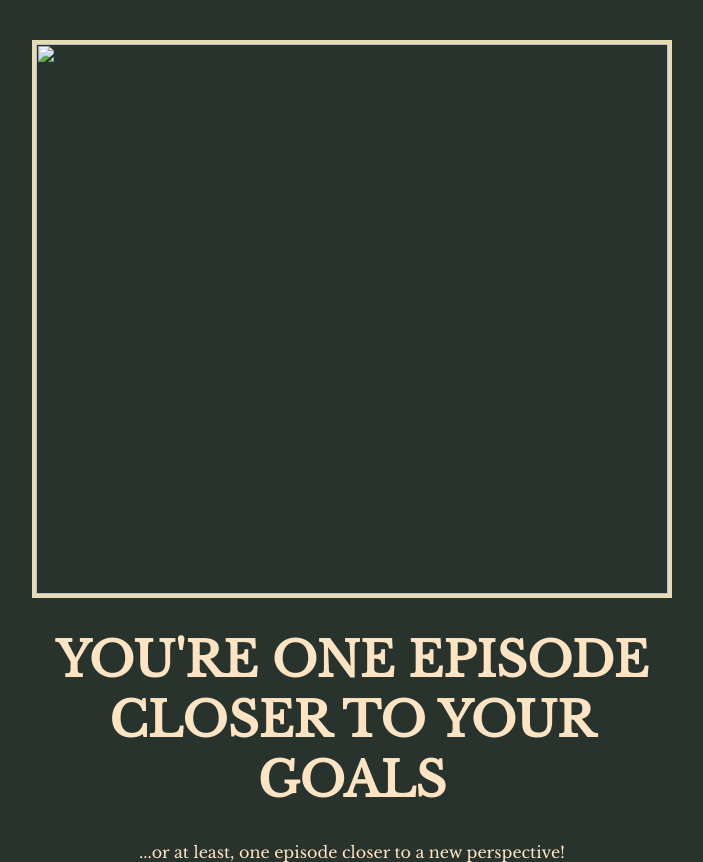
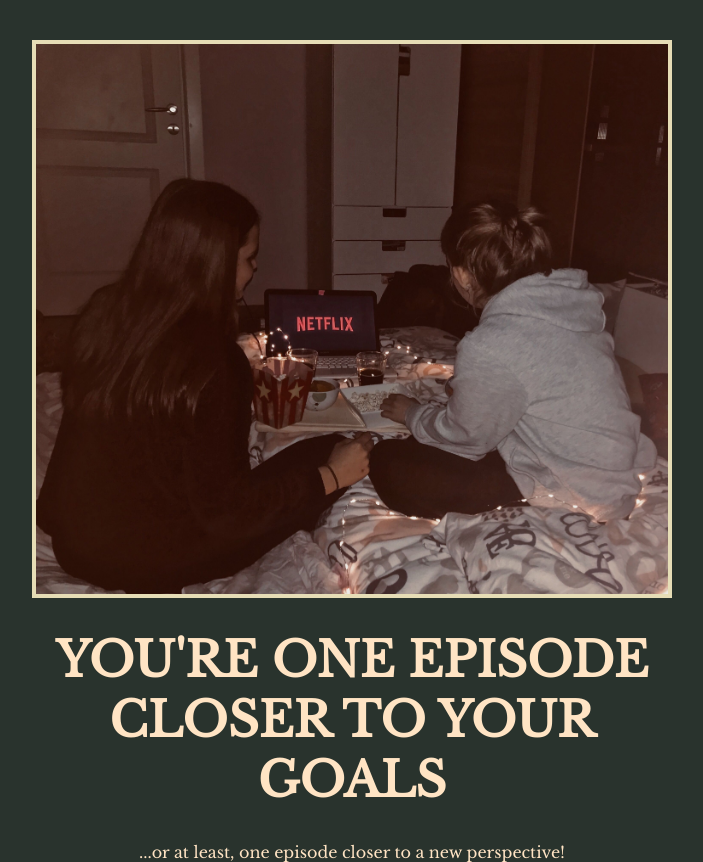
Before and after one commit to WillsAres/Motivation-Meme, a plain HTML site: page index.html in a window 1280 px wide. Shown: the whole page, without its empty margins (292-995 px from the left). Drawn offline with nearby package versions, Linux system fonts and the light colour scheme.

Commit message:
Update index.html

```diff
--- a/index.html
+++ b/index.html
@@ -27,7 +27,7 @@ But it must have the following features:
 </head>
 <body>
   <div id="imagecontainer">
-    <img class="netflix" src="../6.4 Motivation Meme Project/assets/images/netflix and chill.jpg">
+    <img class="netflix" src="./assets/images/netflix and chill.jpg">
     <h1 style="color: bisque;"> You're one episode closer to your goals</h1>
     <p style="color: bisque;">...or at least, one episode closer to a new perspective!</p>
   </div>
```
